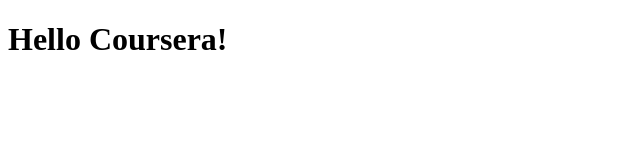
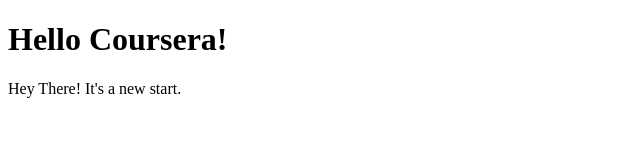
Before and after one commit to Akshityadav007/coursera-html-css-JS, a plain HTML site: page site/index.html in a window 1280 px wide. Shown: the whole page, without its empty margins (0-640 px from the left). Drawn offline with Linux system fonts and the light colour scheme.

Commit message:
Further addition in the page.

```diff
--- a/site/index.html
+++ b/site/index.html
@@ -5,5 +5,6 @@
 </head>
 <body>
 <h1>Hello Coursera!</h1>
+<div>Hey There! It's a new start.</div>
 </body>
 </html>
```
